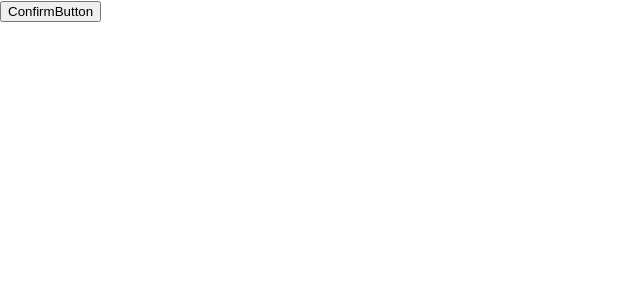
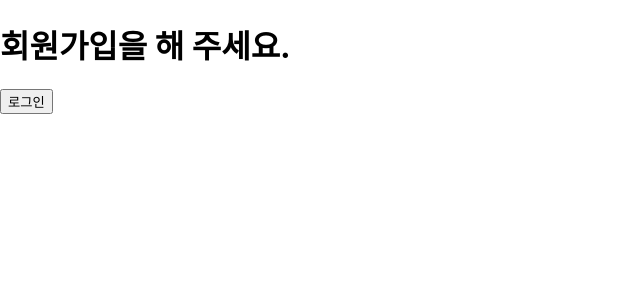
Before and after one commit to MKJPolytech/ReactProject2024, a React (Create React App) app in the folder reactproject/: page / in a window 1280 px wide. Shown: the top 300 px of the page, without its empty margins (0-640 px from the left). Built offline with nearby package versions, Linux system fonts and the light colour scheme.

Commit message:
react 9장 조건부렌더링, 엘리먼트 변수

```diff
--- a/reactproject/src/chp03/Book.jsx
+++ b/reactproject/src/chp03/Book.jsx
@@ -1,4 +1,4 @@
-import React from"react";
+import React from "react";
 import Library from "./Library";
 
 function Book(props) {
--- a/reactproject/src/chp03/Library.jsx
+++ b/reactproject/src/chp03/Library.jsx
@@ -1,4 +1,4 @@
-import React from"react";
+import React from "react";
 import Book from "./Book"
 
 function Library(props) {
--- /dev/null
+++ b/reactproject/src/chp09/Greeting.jsx
@@ -0,0 +1,15 @@
+import React from "react";
+import UserGreeting from "./UserGreeting";
+import GuestGreeting from "./GuestGreeting";
+
+function Greeting(props) {
+    const isLoggedIn = props.isLoggedIn;
+
+    if(isLoggedIn){
+        return <UserGreeting/>
+    }else{
+        return <GuestGreeting/>
+    }
+}
+
+export default Greeting
--- /dev/null
+++ b/reactproject/src/chp09/GuestGreeting.jsx
@@ -0,0 +1,8 @@
+import React from "react";
+
+function GuestGreeting(props) {
+
+    return <h1>회원가입을 해 주세요.</h1>;
+}
+
+export default GuestGreeting;
--- /dev/null
+++ b/reactproject/src/chp09/LoginButton.jsx
@@ -0,0 +1,9 @@
+import React from "react";
+
+function LoginButton(props) {
+    return(
+      <button onClick={props.onClick}>로그인</button>
+    );
+}
+
+export default LoginButton;
--- /dev/null
+++ b/reactproject/src/chp09/LoginControl.jsx
@@ -0,0 +1,32 @@
+import React, {useState}  from "react";
+import LogoutButton from "./LogoutButton";
+import LoginButton from "./LoginButton";
+import Greeting from "./Greeting";
+
+function LoginControl(props) {
+    const [isLoggedIn, setIsLoggedIn] = useState(false);
+
+    const handleLoginClick=() =>{
+        setIsLoggedIn(true)
+    }
+
+    const handleLogoutClick=() =>{
+        setIsLoggedIn(false)
+    }
+
+    let btn;
+    if(isLoggedIn){
+        btn = <LogoutButton onClick={handleLogoutClick}/>
+    }else{
+        btn = <LoginButton onClick={handleLoginClick}/>
+    }
+
+    return(
+        <div>
+            <Greeting isLoggedIn={isLoggedIn}/>
+            {btn}
+        </div>
+    )
+}
+
+export default LoginControl;
--- /dev/null
+++ b/reactproject/src/chp09/LogoutButton.jsx
@@ -0,0 +1,9 @@
+import React from "react";
+
+function LogoutButton(props) {
+    return(
+      <button onClick={props.onClick}>로그아웃</button>
+    );
+}
+
+export default LogoutButton;
--- /dev/null
+++ b/reactproject/src/chp09/UserGreeting.jsx
@@ -0,0 +1,8 @@
+import React from "react";
+
+function UserGreeting(props) {
+
+    return <h1>다시 오셨군요</h1>;
+}
+
+export default UserGreeting;
--- a/reactproject/src/index.js
+++ b/reactproject/src/index.js
@@ -5,6 +5,7 @@
 // import './chp04/Clock.css'
 import App from './App';
 import reportWebVitals from './reportWebVitals';
+import Book from "./chp03/Book";
 import Library from "./chp03/Library";
 import ConfirmDialog from "./chp04/ConfirmDialog";
 import Button from "./chp04/Button";
@@ -12,7 +13,7 @@
 
 import CommentList from "./chp05/CommentList";
 import NotificationList from "./chp06/NotificationList";
-// import Accommodate from "./chp07/Accommodate";
+import Accommodate from "./chp07/Accommodate";
 import Toggle from "./chp08/Toggle"
 import MyButton from "./chp08/MyButton";
 import Toggle2 from "./chp08/Toggle2";
@@ -23,6 +24,7 @@
 import ConfirmButton3 from "./chp08/ConfirmButton3";
 import ConfirmButton from "./chp08/ConfirmButton";
 import ConfirmButton2 from "./chp08/ConfirmButton2";
+import LoginControl from "./chp09/LoginControl";
 
 
 const root = ReactDOM.createRoot(document.getElementById('root'));
@@ -38,7 +40,7 @@
 // )
 root.render(
   <React.StrictMode>
-    <ConfirmButton/>
+    <LoginControl/>
   </React.StrictMode>
 );
 
```
